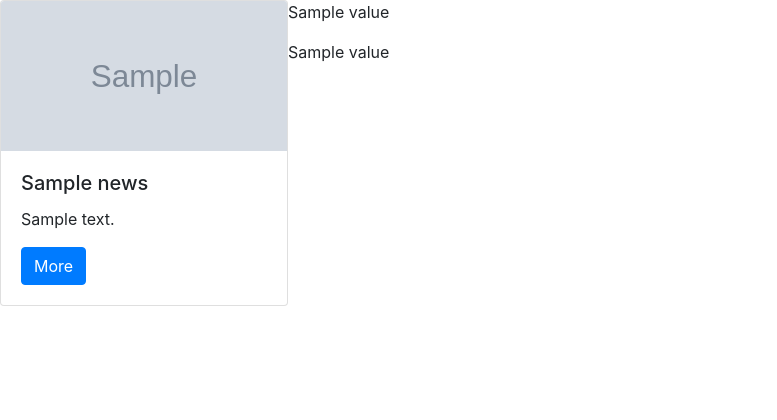
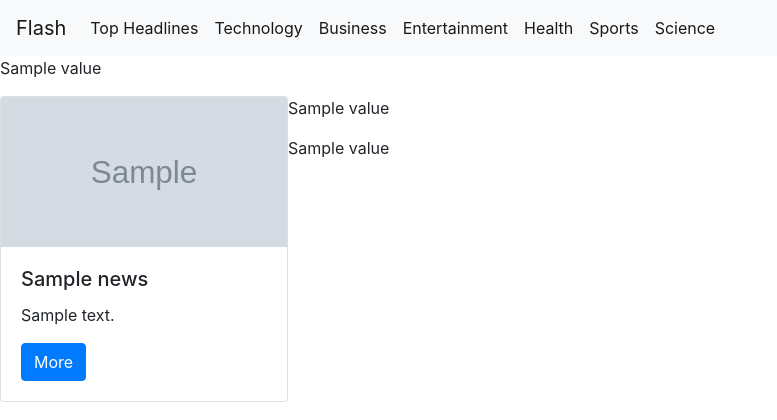
Before and after one commit to Shivansh2407/flash, a Django app: template newsapp/templates/index.html in a window 1280 px wide. Shown: the top 420 px of the page, without its empty margins (0-777 px from the left). Run offline with Django 3.2, Linux system fonts and the light colour scheme; the template is opened without the code that fills it: most values are stand-ins (such as "Sample title", 1, 10 or a date in 2020); grey boxes marked "Sample" are stand-in pictures; some libraries are stand-ins or nearby versions.

Commit message:
Navbar Added

```diff
--- a/newsapp/templates/index.html
+++ b/newsapp/templates/index.html
@@ -28,6 +28,39 @@
     <title>Flash | Pocket-Friendly News Partner</title>
   </head>
   <body>
+	<nav class="navbar navbar-expand-lg navbar-light bg-light">
+		<a class="navbar-brand" href="#">Flash</a>
+		<button class="navbar-toggler" type="button" data-toggle="collapse" data-target="#navbarSupportedContent" aria-controls="navbarSupportedContent" aria-expanded="false" aria-label="Toggle navigation">
+		  <span class="navbar-toggler-icon"></span>
+		</button>
+
+		<div class="collapse navbar-collapse" id="navbarSupportedContent">
+		  <ul class="navbar-nav mr-auto">
+			<li class="nav-item active">
+			  <a class="nav-link" href="#">Top Headlines<span class="sr-only">(current)</span></a>
+			</li>
+			<li class="nav-item active">
+			  <a class="nav-link" href="#">Technology<span class="sr-only">(current)</span></a>
+			</li>
+			<li class="nav-item active">
+			  <a class="nav-link" href="#">Business<span class="sr-only">(current)</span></a>
+			</li>
+			<li class="nav-item active">
+		      <a class="nav-link" href="#">Entertainment<span class="sr-only">(current)</span></a>
+			</li>
+			<li class="nav-item active">
+			  <a class="nav-link" href="#">Health<span class="sr-only">(current)</span></a>
+			</li>
+			<li class="nav-item active">
+			  <a class="nav-link" href="#">Sports<span class="sr-only">(current)</span></a>
+			</li>
+			<li class="nav-item active">
+			  <a class="nav-link" href="#">Science<span class="sr-only">(current)</span></a>
+			</li>
+		  </ul>
+		</div>
+	  </nav>
+	  {{ value|linebreaks }}
 	{% for news, desc, img, url in mylist %}
 	<div class="card" style="width: 18rem;">
 		<img class="card-img-top" src="{{ img }}" alt="Breaking News" height="150px" >
```
